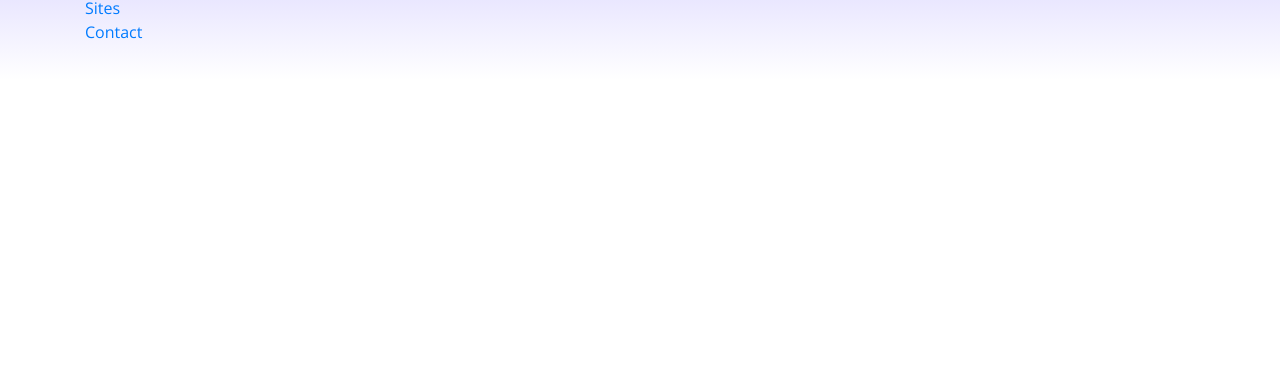
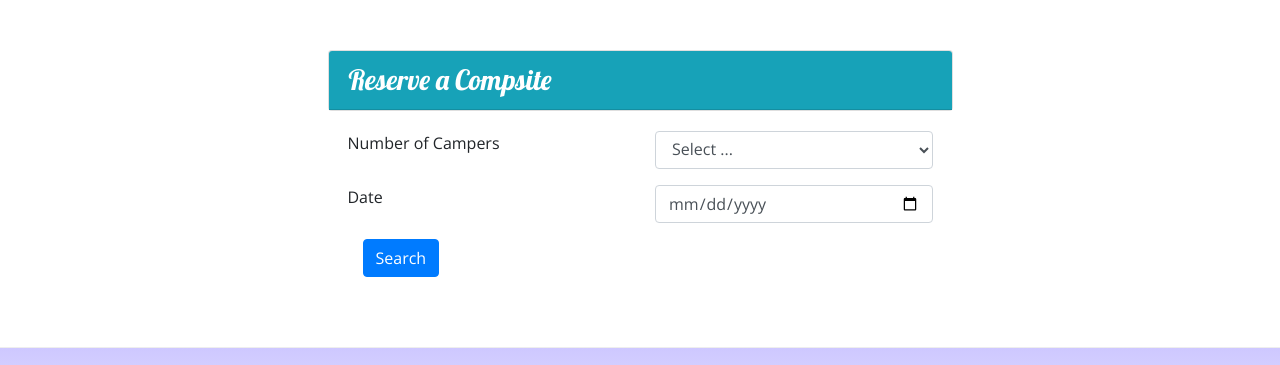
Before and after one commit to GashuA/NuCamp-Site, a website: page index.html in a window 1280 px wide. Shown: the part 1268-1633 px from the top of the page. Before the commit the page ends 1348 px from the top, so only its background shows below. Drawn offline with nearby package versions, Linux system fonts and the light colour scheme.

Commit message:
Resereve btn Link and Form Link Created

```diff
--- a/index.html
+++ b/index.html
@@ -28,6 +28,9 @@
                 <div class="col">
                     <h1>NuCamp</h1>
                     <h2>a better way to camp</h2>
+                </div>
+                <div class="col-md-4 col-xl-2 col-xs-12 mt-4 text-nowrap">
+                    <a href="#reserveForm"> <button class="btn btn-info btn-lg">Reserve Campasit</button></a>
                 </div>
             </div>
         </div>
@@ -70,9 +73,15 @@
             <div class="col-sm-4 col-md-3">
                 <h2>Featured Campsites</h2>
             </div>
-            <div class="col">
-                <h3>React Lake Campground</h3>
-                <p class="d-none d-sm-block">Nestled in the foothills of the Chrome Mountains, this campground on the shores of the pristine React Lake is a favorite for fly fishers.</p>
+                <div class="col">
+                    <div class="media">
+                        <div class="media-body align-self-center">
+                            <h3>React Lake Campground</h3>
+                            <p class="d-none d-sm-block">Nestled in the foothills of the Chrome Mountains, this campground on the shores of the pristine React Lake is a favorite for fly fishers.</p>
+                        </div>
+                        <img class="d-flex ml-3 img-thumbnail" src="img/react-lake-thumb.jpg" alt="Breadcrumb Trail" />
+                    </div>
+                </div>
             </div>
         </div>
 
@@ -87,6 +96,48 @@
                         <h3>Bootstrap Outfitters</h3>
         				<p class="d-none d-sm-block">Bootstrap Outfitters supplies you with gear you need at prices you can't beat.</p>
                     </div>
+                </div>
+            </div>
+        </div>
+
+        <div class="row row-content">
+            <div class="col-sm-6 mx-auto">
+                <div class="card">
+                    <h3 class="card-header bg-info text-white">Reserve a Compsite</h3>
+                </div>
+                <div class="card-body" id="reserveForm">
+                    <form >
+                        <div class="form-group row">
+                            <div class="col-sm-6">
+                                <label for="numCampers">Number of Campers</label>
+                            </div>
+                            <div class="col">
+                                <select class="form-control" name="numCampers" id="numCampers">
+                                    <option >Select ...</option>
+                                    <option >Option 1</option>
+                                    <option >Option 2</option>
+                                    <option >Option 3</option>
+                                    <option >Option 4</option>
+                                    <option >Option 5</option>
+                                    <option >Option 6</option>
+                                </select>
+                            </div>
+
+                       </div>
+                       <div class="form-group row">
+                           <div class="col-sm-6">
+                               <label for="date">Date</label>
+                           </div>
+                           <div class="col">
+                               <input type="date" class="form-control" id="date" placeholder="date" name="date">
+                           </div>
+                       </div>
+
+                       <div class="col">
+                           <button type="submit" class="btn btn-primary">Search</button>
+                       </div>
+
+                    </form>
                 </div>
             </div>
         </div>
```
